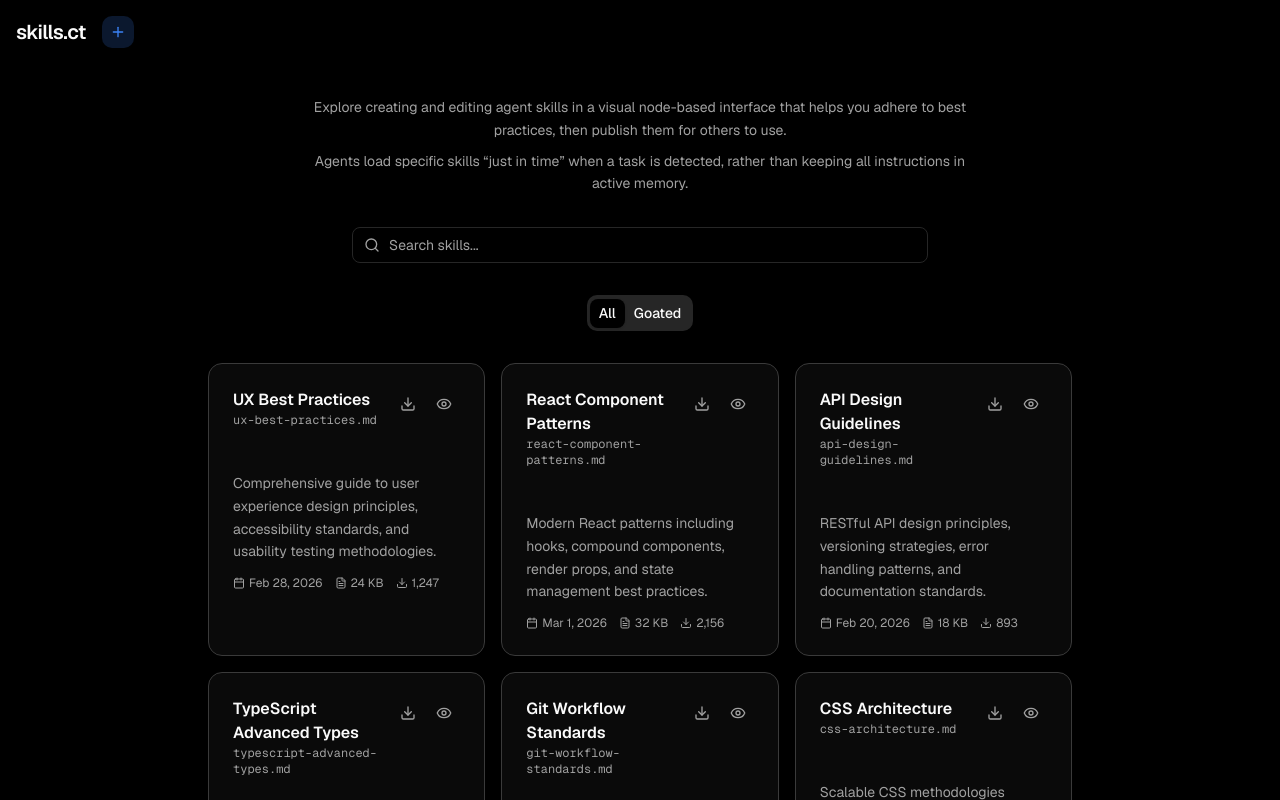
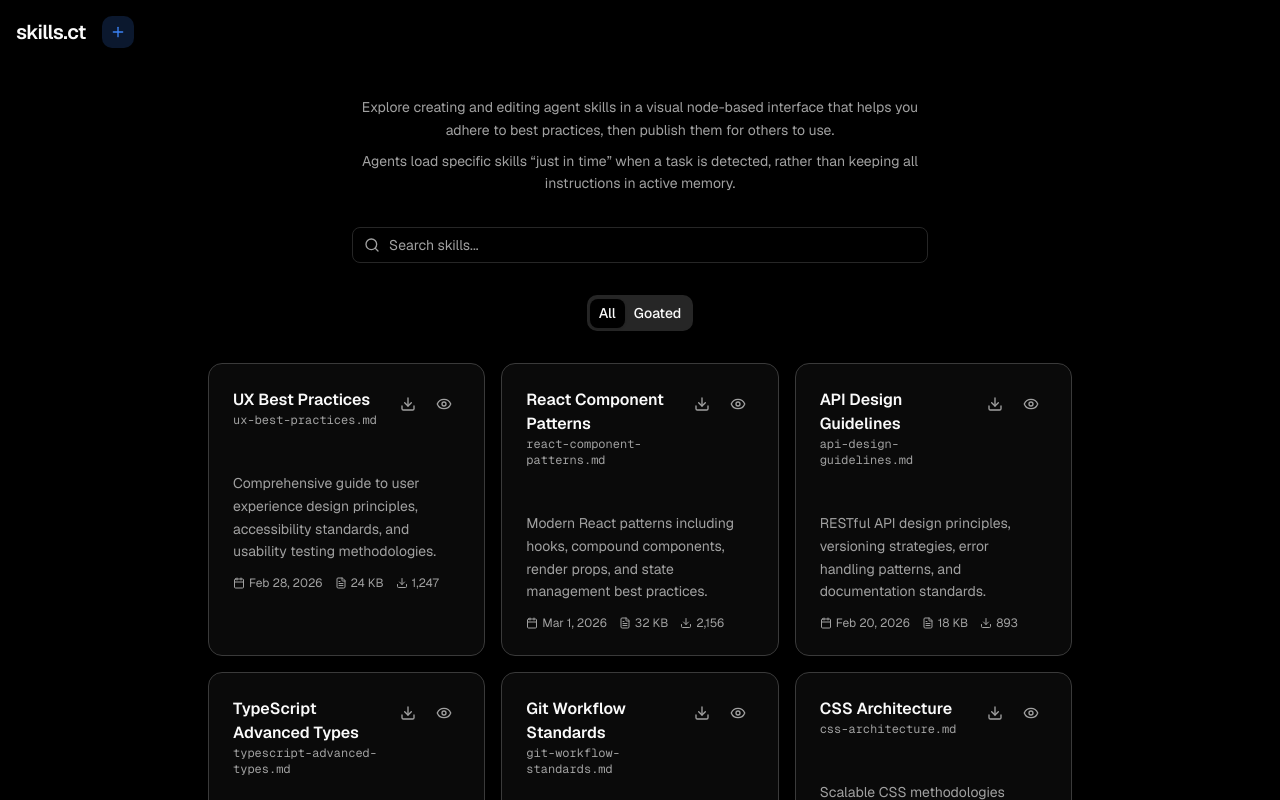
Before and after one commit to pvinson/skills-ct, a Next.js app: page /home in a window 1280 px wide. Shown: the top 800 px of the page. Built offline with nearby package versions, Linux system fonts and the light colour scheme.

Commit message:
style: apply same max-width to intro container
Consistent width for search input and intro container.

Co-authored-by: Patrick <32645503+pvinson@users.noreply.github.com>

```diff
--- a/app/home/page.tsx
+++ b/app/home/page.tsx
@@ -288,7 +288,7 @@ export default function HomePage() {
       {/* Main Content */}
       <div className="w-full max-w-4xl mx-auto px-4 py-8 flex flex-col gap-8">
         {/* Intro */}
-        <div className="text-center max-w-2xl mx-auto flex flex-col gap-2">
+        <div className="text-center max-w-xl mx-auto flex flex-col gap-2">
           <p className="text-sm text-muted-foreground leading-relaxed">
             Explore creating and editing agent skills in a visual node-based interface that helps you adhere to best practices, then publish them for others to use.
           </p>
```
